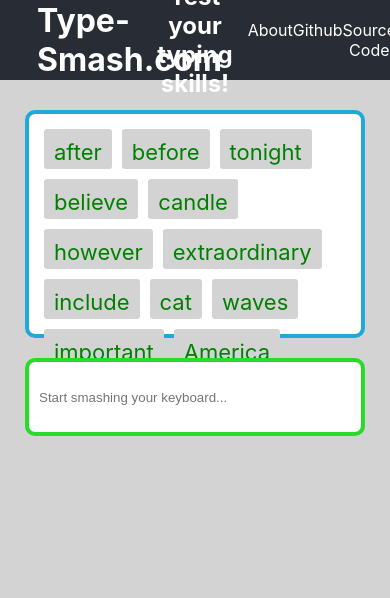
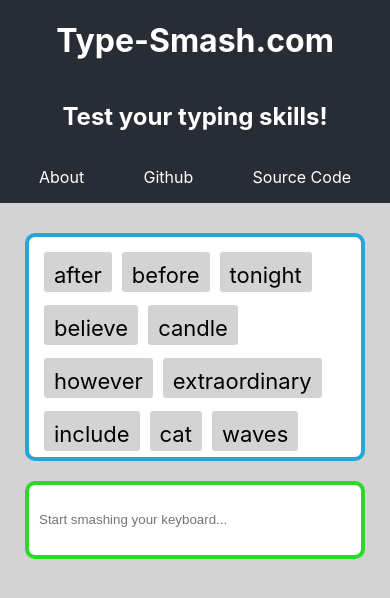
Before and after one commit to kyriazo/type-smash, a React (Create React App) app: page / in a window 390 px wide. Shown: the top 598 px of the page. Built offline with nearby package versions, Linux system fonts and the light colour scheme.

Commit message:
Quickly adds responsiveness.

```diff
--- a/src/components/Header/Header.module.css
+++ b/src/components/Header/Header.module.css
@@ -1,25 +1,14 @@
 .header {
   display: flex;
-  flex-direction: row;
+  flex-direction: column;
   align-items: center;
   justify-content: center;
   color: white;
-  max-height: 80px;
   background-color: #282c34;
 }
 
-.logo {
-    width:27%;
-    text-align: start;
-}
-
-.heading{
-    width:27%;
-    display: flex;
-}
-
 nav {
-    width: 27%;
+    width: 80%;
 }
 
 ul {
@@ -40,3 +29,25 @@
 li a:hover {
     color:cyan;
 }
+
+@media (min-width: 1200px) {
+
+
+    .header {
+        max-height: 80px;
+        flex-direction: row;
+    }
+  .logo {
+    width:27%;
+    text-align: start;
+}
+
+.heading{
+    width:27%;
+    display: flex;
+}
+
+nav {
+    width: 27%;
+}
+}
--- a/src/components/Word/Word.module.css
+++ b/src/components/Word/Word.module.css
@@ -1,7 +1,7 @@
 .word {
     padding: 10px;
     height: 20px;
-    margin: 5px;
+    margin: 5px 5px 8px 5px;
     border-radius: 3px;
     font-size: 22px;
 }
--- a/src/components/WordsSpace/WordsSpace.js
+++ b/src/components/WordsSpace/WordsSpace.js
@@ -13,6 +13,8 @@
         coloring = classes.red;
     }
 
+    coloring = classes.black;
+
     return (
         <div className={classes.shownWords}>
             <div className={coloring +' '+ classes.wordContainer} >{props.children}</div>
--- a/src/components/WordsSpace/WordsSpace.module.css
+++ b/src/components/WordsSpace/WordsSpace.module.css
@@ -10,6 +10,10 @@
     color: grey;
 }
 
+.black {
+    color: black;
+}
+
 .shownWords {
   height: 200px;
   width: 80%;
@@ -19,6 +23,7 @@
   margin-bottom: 20px;
   padding: 10px 10px;
   background-color: white;
+  overflow: hidden;
 }
 
 .wordContainer {
```
